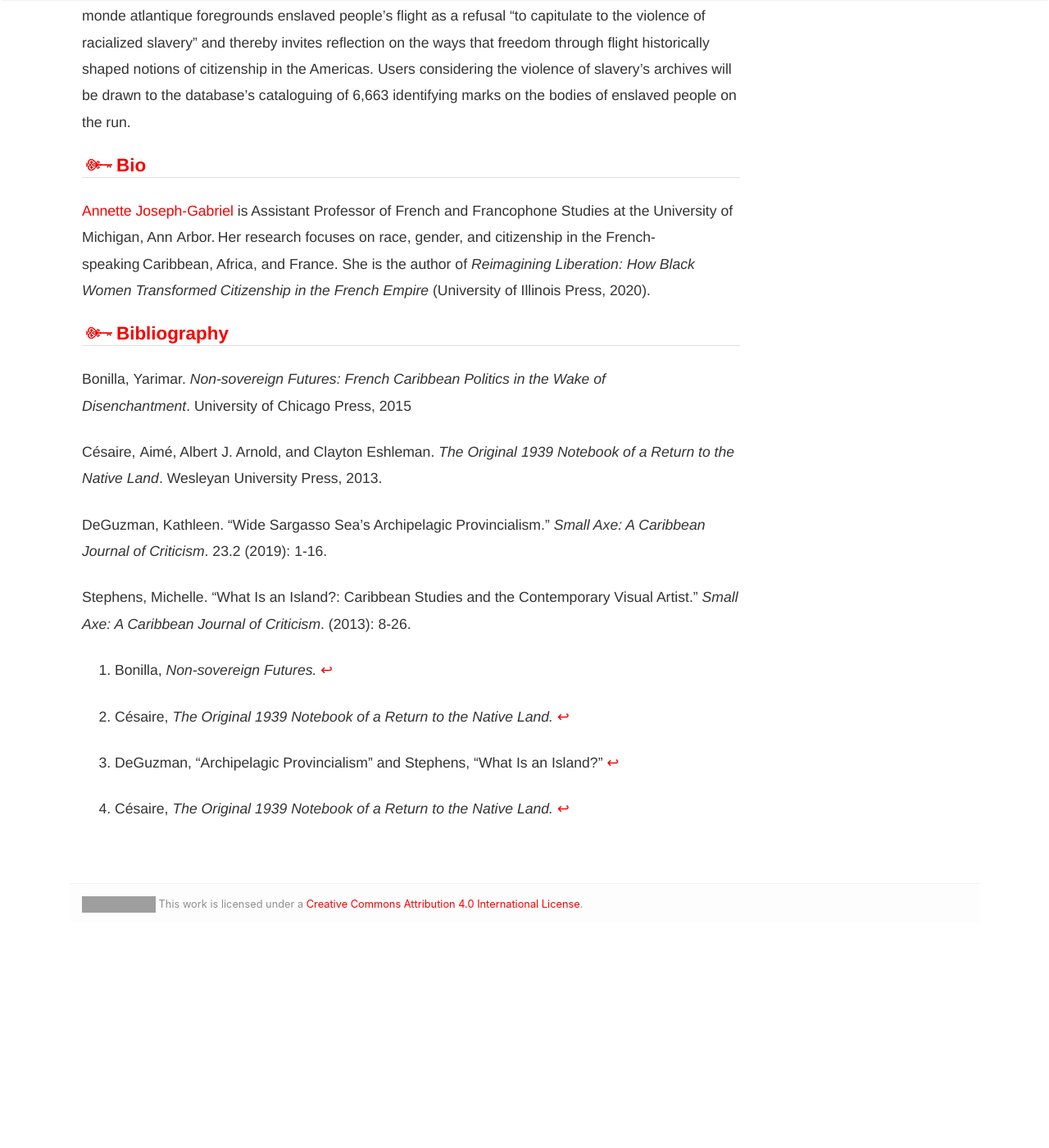
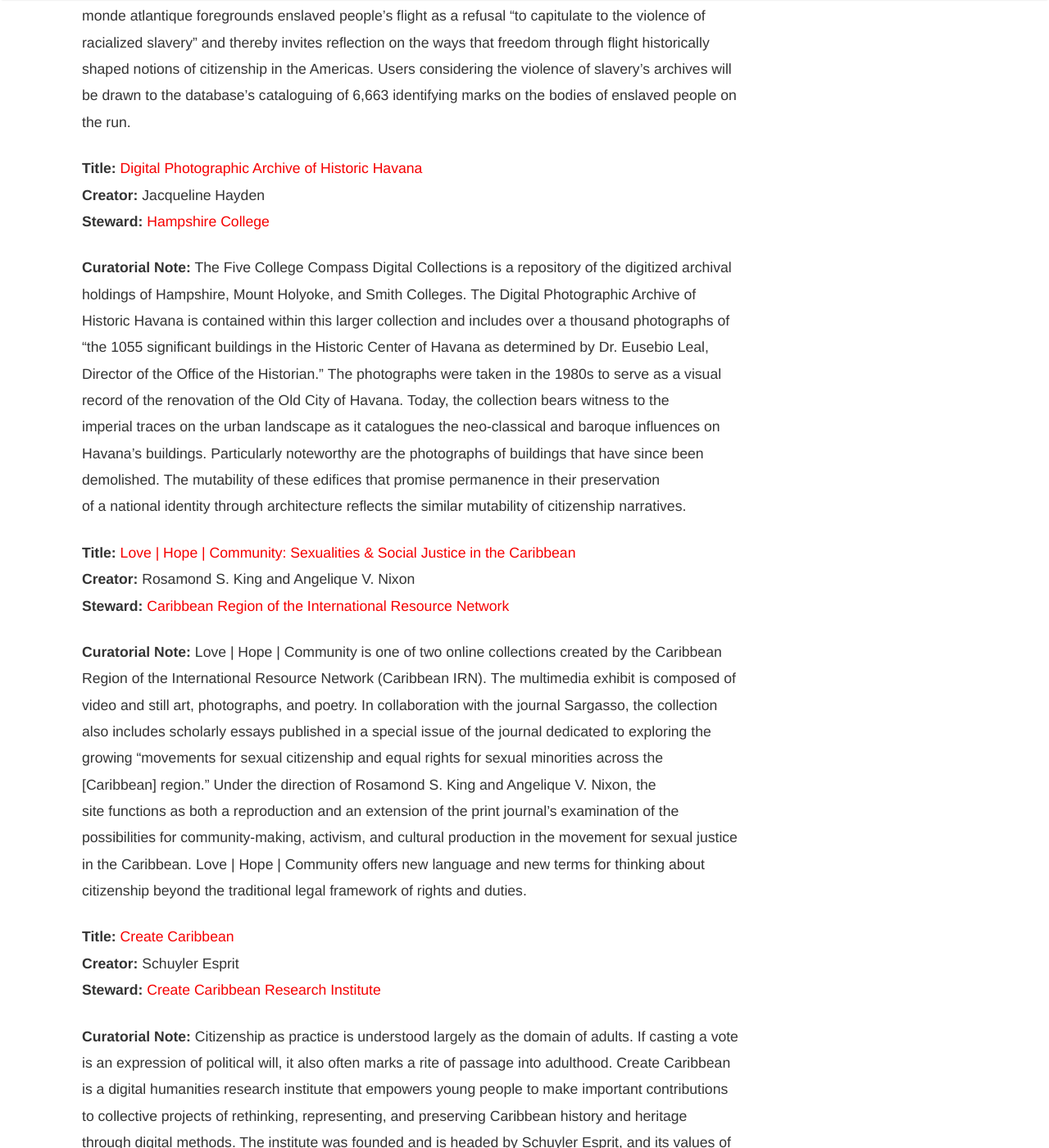
Before and after one commit to roopikarisam/keywords-caribbean-studies, a Jekyll site: the page built from _posts/2020-11-20-citizen.md, in a window 1280 px wide and 1400 px high, scrolled down 2794 px. Shown: the whole window at 82% size. Built offline with Jekyll 4.4.1, drawn with Linux system fonts in a browser that asks for light colours; nearby versions of some CDN libraries; comment, search, counter and statistics services are not loaded; before the commit the page ends 3981 px from its top, so only the background shows below that; some of the changed text lies outside the part shown; grey boxes are pictures that could not be loaded.

Commit message:
more citien

```diff
--- a/_posts/2020-11-20-citizen.md
+++ b/_posts/2020-11-20-citizen.md
@@ -35,6 +35,31 @@
 
 **Curatorial Note:** French-language resources on slavery provide a much-needed entry into national archives that are often structured around erasure and disavowal of France’s slaveholding history. Le Marronage dans le monde atlantique is a database of transcribed searchable advertisements for enslaved people on the run. Co-directed by Jean-Pierre Le Glaunec and Léon Robichaud, its geographic focus brings together Canada, South Carolina, Guadeloupe, Guyana, Jamaica, Louisiana, and Saint Domingue in a collection of over 15,000 runaway advertisements. Le Marronage dans le monde atlantique foregrounds enslaved people’s flight as a refusal “to capitulate to the violence of racialized slavery” and thereby invites reflection on the ways that freedom through flight historically shaped notions of citizenship in the Americas. Users considering the violence of slavery’s archives will be drawn to the database’s cataloguing of 6,663 identifying marks on the bodies of enslaved people on the run.
 
+**Title:** [Digital Photographic Archive of Historic Havana](https://compass.fivecolleges.edu/collections/digital-photographic-archive-historic-havana)
+**Creator:** Jacqueline Hayden
+**Steward:** [Hampshire College](https://www.hampshire.edu/)
+
+**Curatorial Note:** The Five College Compass Digital Collections is a repository of the digitized archival holdings of Hampshire, Mount Holyoke, and Smith Colleges. The Digital Photographic Archive of Historic Havana is contained within this larger collection and includes over a thousand photographs of “the 1055 significant buildings in the Historic Center of Havana as determined by Dr. Eusebio Leal, Director of the Office of the Historian.” The photographs were taken in the 1980s to serve as a visual record of the renovation of the Old City of Havana. Today, the collection bears witness to the imperial traces on the urban landscape as it catalogues the neo-classical and baroque influences on Havana’s buildings. Particularly noteworthy are the photographs of buildings that have since been demolished. The mutability of these edifices that promise permanence in their preservation of a national identity through architecture reflects the similar mutability of citizenship narratives.
+
+**Title:** [Love &#124; Hope &#124; Community: Sexualities & Social Justice in the Caribbean](https://www.caribbeansexualities.org)
+**Creator:** Rosamond S. King and Angelique V. Nixon
+**Steward:** [Caribbean Region of the International Resource Network](https://www.caribbeansexualities.org/about/)
+
+**Curatorial Note:** Love &#124; Hope &#124; Community is one of two online collections created by the Caribbean Region of the International Resource Network (Caribbean IRN). The multimedia exhibit is composed of video and still art, photographs, and poetry. In collaboration with the journal Sargasso, the collection also includes scholarly essays published in a special issue of the journal dedicated to exploring the growing “movements for sexual citizenship and equal rights for sexual minorities across the [Caribbean] region.” Under the direction of Rosamond S. King and Angelique V. Nixon, the site functions as both a reproduction and an extension of the print journal’s examination of the possibilities for community-making, activism, and cultural production in the movement for sexual justice in the Caribbean. Love &#124; Hope &#124; Community offers new language and new terms for thinking about citizenship beyond the traditional legal framework of rights and duties.
+
+**Title:** [Create Caribbean](http://createcaribbean.org/create/)
+**Creator:** Schuyler Esprit
+**Steward:** [Create Caribbean Research Institute](http://createcaribbean.org/create/)
+
+**Curatorial Note:** Citizenship as practice is understood largely as the domain of adults. If casting a vote is an expression of political will, it also often marks a rite of passage into adulthood. Create Caribbean is a digital humanities research institute that empowers young people to make important contributions to collective projects of rethinking, representing, and preserving Caribbean history and heritage through digital methods. The institute was founded and is headed by Schuyler Esprit, and its values of community and collaboration prioritize research and teaching “for the creation and implementation of policies and practices that serve citizens at all levels of the socioeconomic spectrum.” The institute runs several projects and workshops including the Create and Code digital literacy program for students aged 7-14, and the Dominica History/The Road to Independence multimedia exhibit that features resources for primary and secondary school students. These programs attest to the many modes of young people’s social, intellectual, and civic engagement in the Caribbean.
+
+**Title:** [“Jacques Martial interprète le *Cahier d'un retour au pays natal* d'Aimé Césaire”
+](https://www.youtube.com/watch?v=47aSVslV1aQ&feature=emb_logo)
+**Creator:** Jacques Martial
+**Steward:** [La Première](https://la1ere.francetvinfo.fr/)
+
+**Curatorial Note:** This artifact is a video extract from the French television network La Première’s coverage of a dramatized reading of Aimé Césaire’s landmark long poem *Cahier d’un retour au pays natal/Notebook of a Return to the Native Land* by the actor Jacques Martial. This public performance in the Parisian suburb of Montreuil took place on the occasion of the centenary of Césaire’s birth. The extract begins with an oft-cited stanza in the poem in which the poet shows the institution of slavery and the long struggle for its abolition to be the violent historical conditions that stamp his far-reaching thumbprint (“mon empreinte digitale”) on the map of the Atlantic world. Martial’s reading calls on viewers to contemplate the stakes of national commemorations of imperial pasts, and the role that poetry and performance can play in articulating a more expansive, diasporic vision of citizenship beyond the nation.
+
 <div class="section-title"><img style="padding: 5px;float:left;" src="{{ site.baseurl}}/assets/images/tiny-key.jpg"><a href="#Bio"><h2>Bio</h2></a></div>
 
 [Annette Joseph-Gabriel](https://www.annettejosephgabriel.com/) is Assistant Professor of French and Francophone Studies at the University of Michigan, Ann Arbor. Her research focuses on race, gender, and citizenship in the French-speaking Caribbean, Africa, and France. She is the author of *Reimagining Liberation: How Black Women Transformed Citizenship in the French Empire* (University of Illinois Press, 2020).
```
